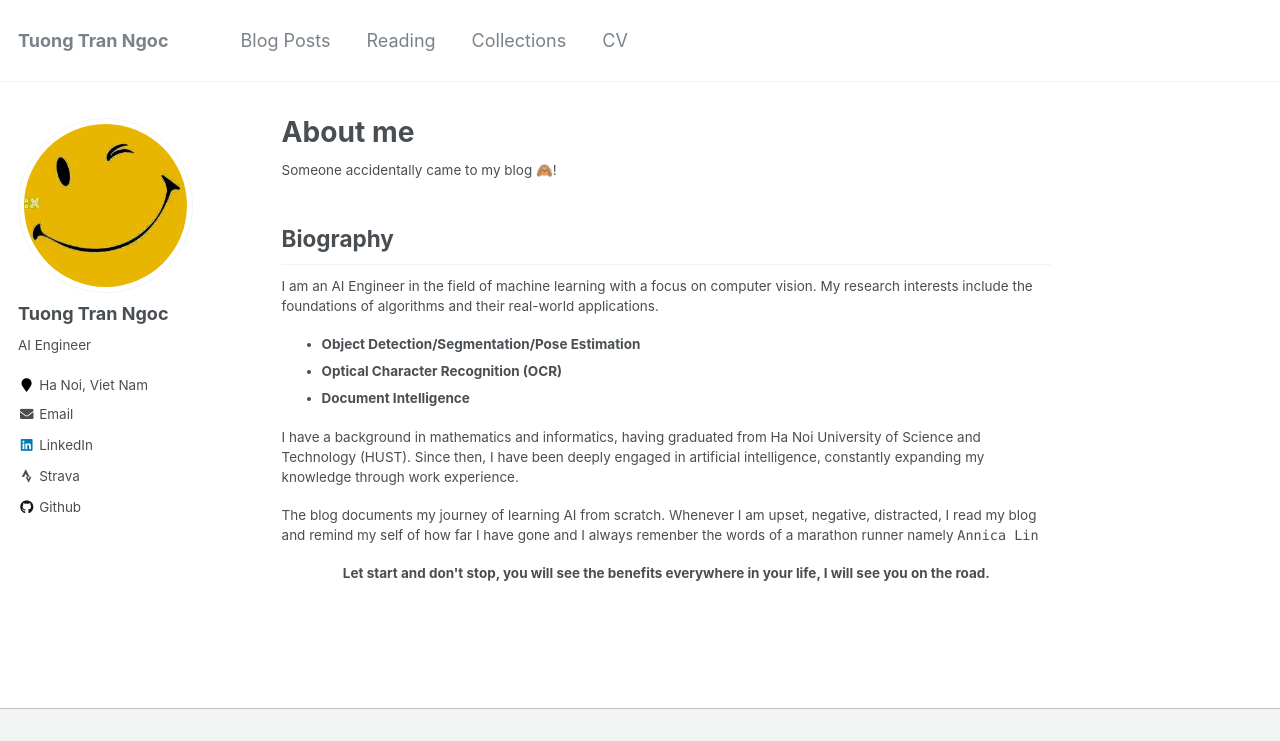
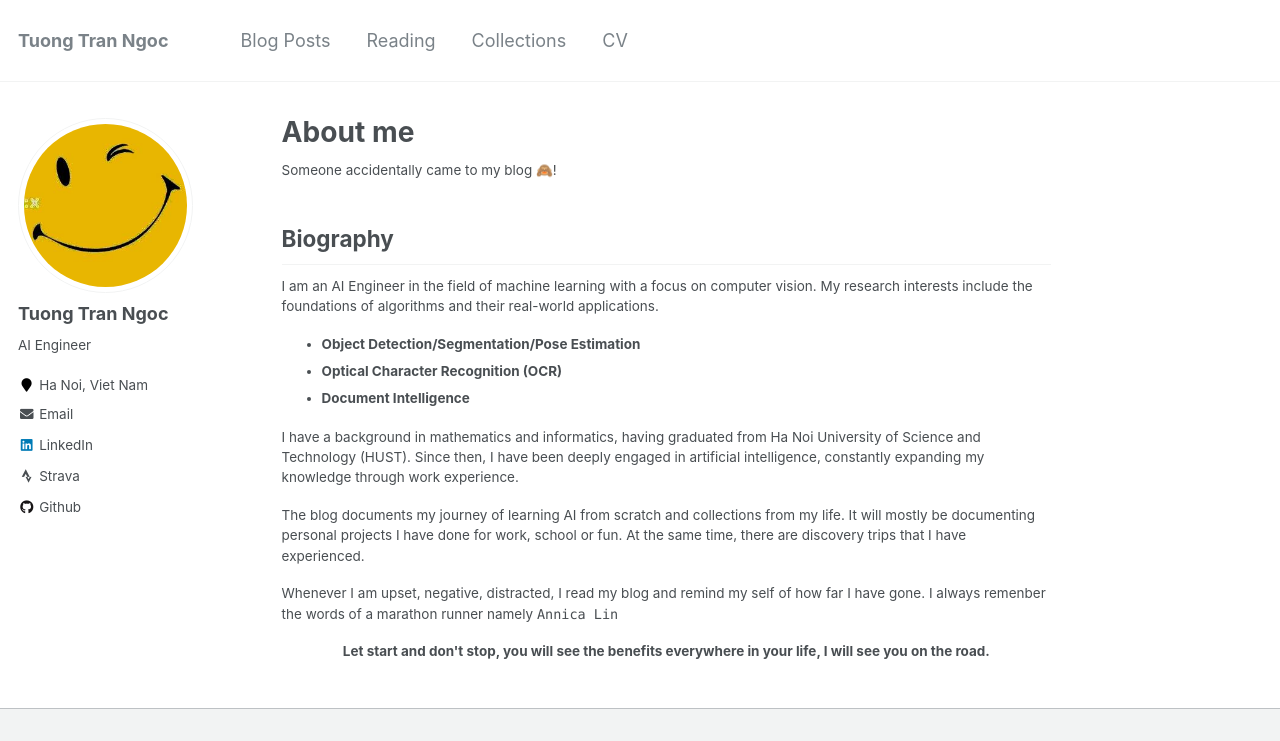
Before and after one commit to tuongtranngoc/tuongtranngoc.github.io, a Jekyll site: the page built from _pages/about.md, in a window 1280 px wide, cut to the strip 0-741 px from the top of the page. Built offline with Jekyll 4.4.1, drawn with Linux system fonts in a browser that asks for light colours.

Commit message:
update: collections/lbMarathon2033

```diff
--- a/_pages/about.md
+++ b/_pages/about.md
@@ -17,7 +17,9 @@ I am an AI Engineer in the field of machine learning with a focus on computer vi
 
 I have a background in mathematics and informatics, having graduated from Ha Noi University of Science and Technology (HUST). Since then, I have been deeply engaged in artificial intelligence, constantly expanding my knowledge through work experience.
 
-The blog documents my journey of learning AI from scratch. Whenever I am upset, negative, distracted, I read my blog and remind my self of how far I have gone and
+The blog documents my journey of learning AI from scratch and collections from my life. It will mostly be documenting personal projects I have done for work, school or fun. At the same time, there are discovery trips that I have experienced.
+
+Whenever I am upset, negative, distracted, I read my blog and remind my self of how far I have gone.
 I always remenber the words of a marathon runner namely `Annica Lin`
 
 <p align="center">
```
